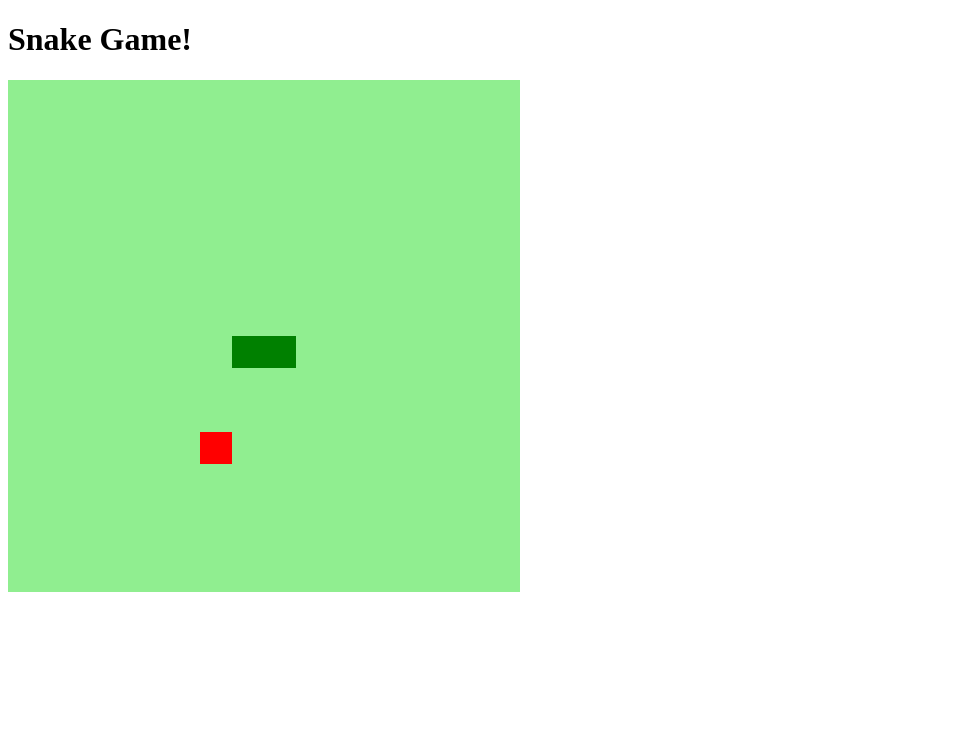
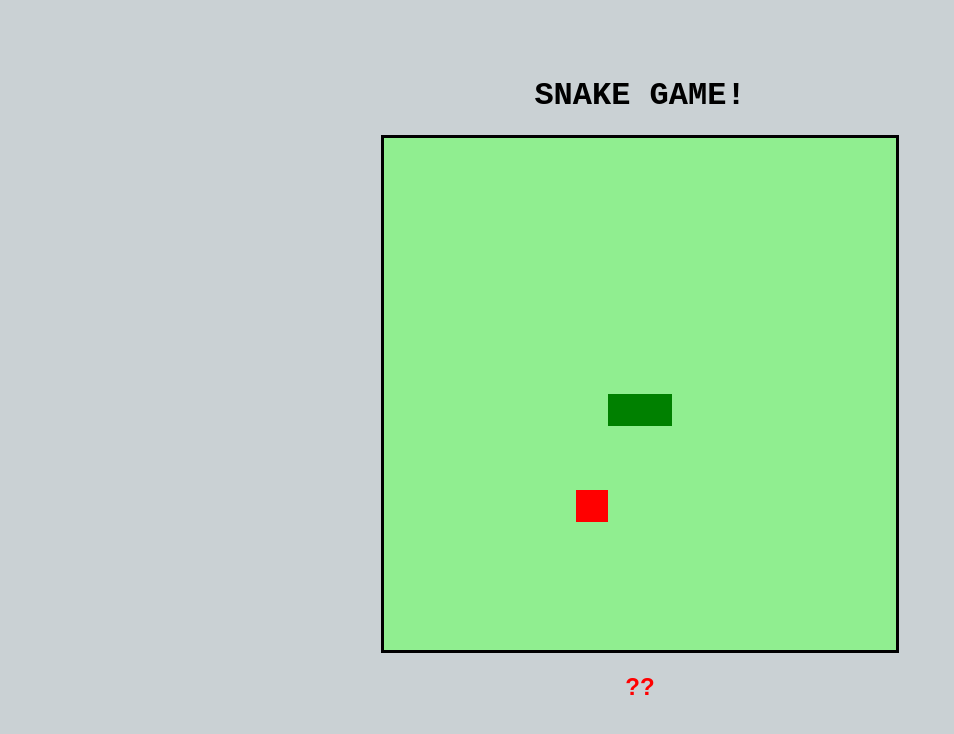
Before and after one commit to ivanfarina08/JogoCobrinhaJS, a plain HTML site: page index.html in a window 1280 px wide. Shown: the whole page, without its empty margins (0-954 px from the left). Drawn offline with Linux system fonts and the light colour scheme.

Commit message:
Jogo estilizado

```diff
--- a/index.html
+++ b/index.html
@@ -9,7 +9,8 @@
     <title>Snake Game</title>
 </head>
 <body>
-    <h1>Snake Game!</h1>
+    <h1>SNAKE GAME!</h1>
     <canvas id="snake" width="512" height="512"></canvas>
+    <h2 id="FIM">??</h2>
 </body>
 </html>
--- a/script.js
+++ b/script.js
@@ -49,7 +49,7 @@ function iniciarJogo(){
     for(i=1; i< snake.length; i++){
         if(snake[0].x == snake[i].x && snake[0].y == snake[i].y){
             clearInterval(jogo);
-            alert('Game Over :(');
+            document.getElementById("FIM").innerHTML = "GAME OVER";
         }
     }
 
--- a/style.css
+++ b/style.css
@@ -1,3 +1,19 @@
 body{
+    height: 95vh;
+    width: 95;
+    background-color: #CAD1D4;
+    display: flex;
+    justify-content: center;
+    align-items: center;
+    flex-direction: column;
+    font-family: 'Courier New', Courier, monospace;
+}
+canvas{
+    border: solid 3px;
+}
 
+h2{
+    font-family: Arial, Helvetica, sans-serif;
+    font-weight: bold;
+    color: red;
 }
```
